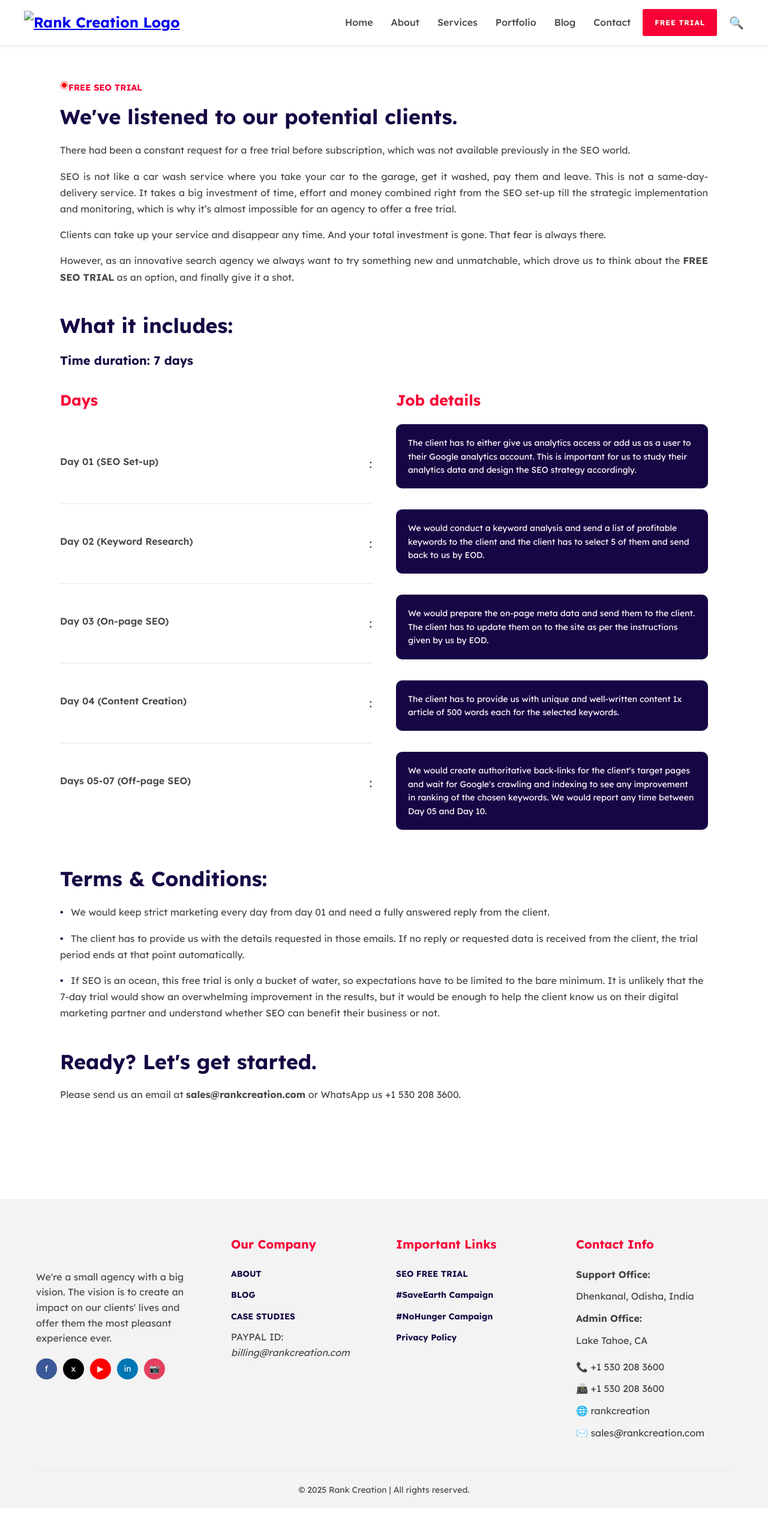
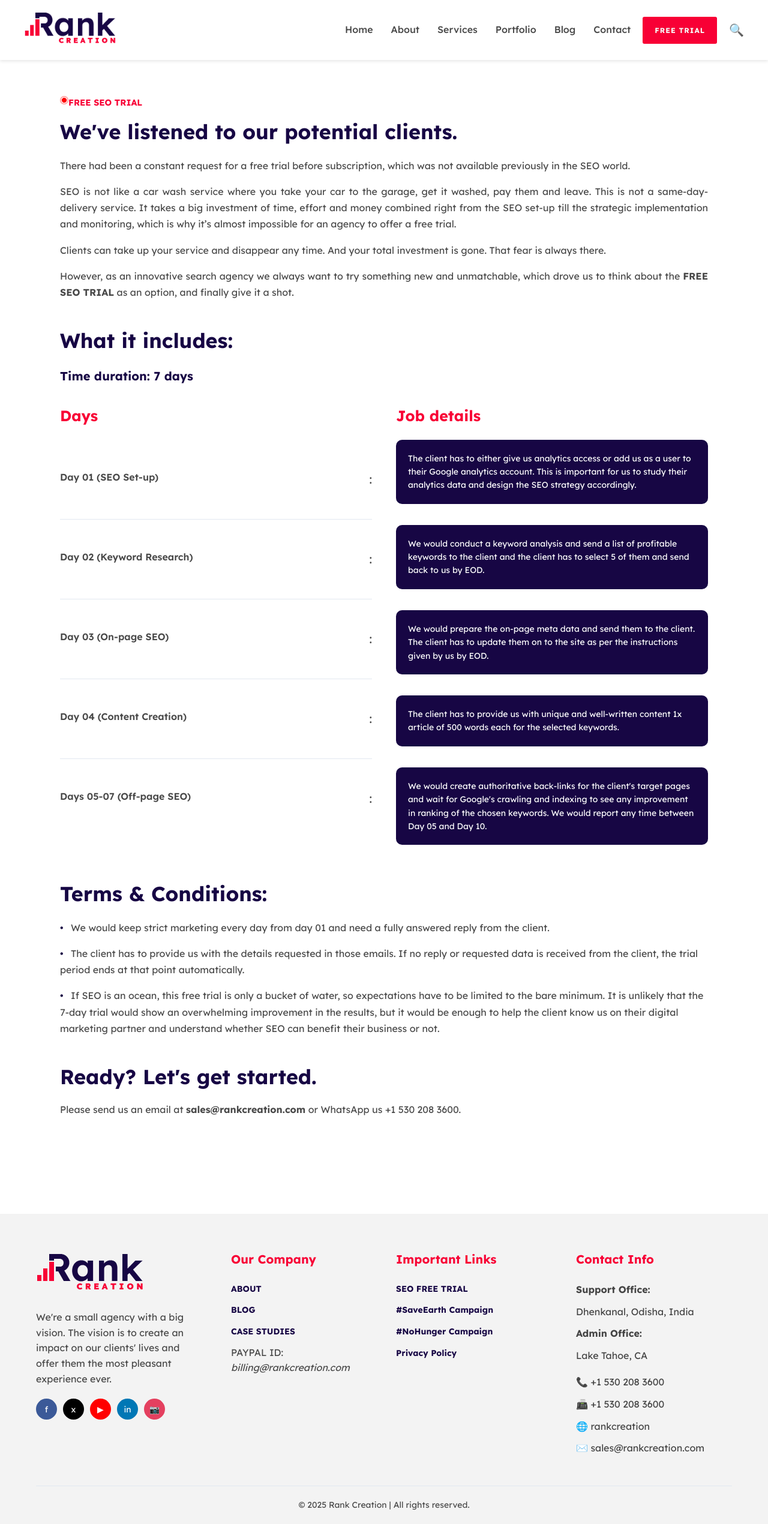
Before and after one commit to ShaDoW2123/Rank-creation, a plain HTML site: page docs/free-seo-trial.html in a window 1280 px wide. Shown: the whole page at 60% size. Before the commit the page ends 2514 px from the top, so only its background shows below. Drawn offline with Linux system fonts and the light colour scheme; the site is published under a folder, as on GitHub Pages, so addresses that start at the root find nothing.

Commit message:
Update free-seo-trial.html

```diff
--- a/docs/free-seo-trial.html
+++ b/docs/free-seo-trial.html
@@ -50,7 +50,7 @@
             <div class="header-inner-container">
               <div class="logo">
                 <a href="index.html"><img
-                  src="/images/Rank-Creation-logo.png"
+                  src="images/Rank-Creation-logo.png"
                   alt="Rank Creation Logo"
 
                 /></a>
@@ -281,7 +281,7 @@
         <div class="footer-content">
           <div>
             <div class="footer-logo">
-              <img src="/images/Rank-Creation-logo.png" alt="" />
+              <img src="images/Rank-Creation-logo.png" alt="" />
             </div>
             <p class="footer-description">
               We're a small agency with a big vision. The vision is to create an
```
